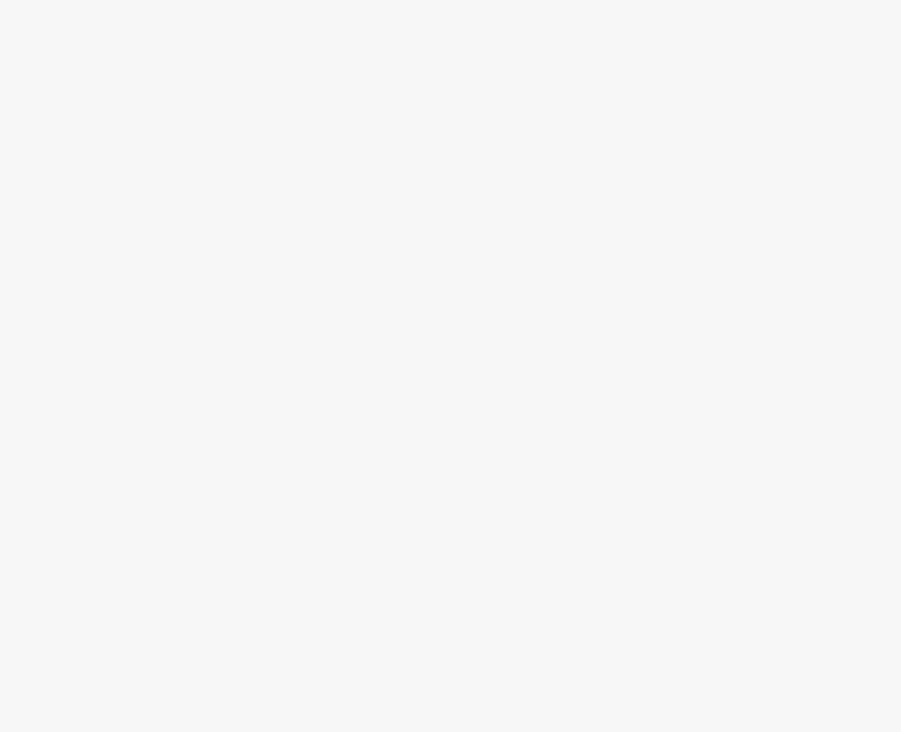
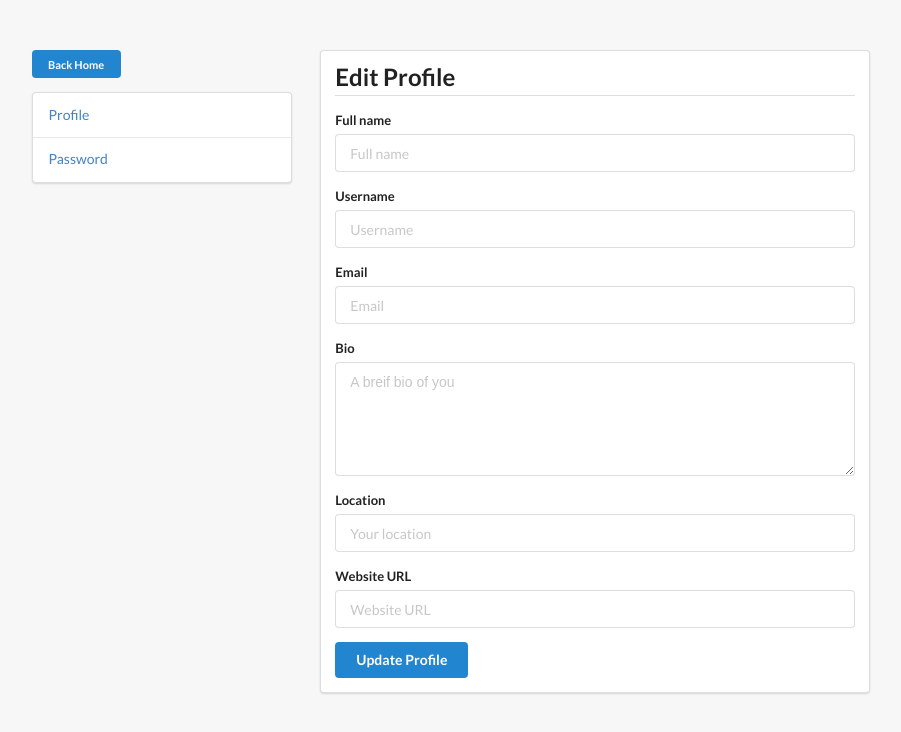
Before and after one commit to y-kawamura/twitter-clone-adonis-vue-app, a Vue app: page /#/settings/profile in a window 1280 px wide. Before the commit this address led to /#/. Shown: the top 732 px of the page, without its empty margins (45-946 px from the left). Built offline with nearby package versions, Linux system fonts and the light colour scheme; no server answers; sample sign-in values are in the browser's storage.

Commit message:
Create profile settings page

```diff
--- /dev/null
+++ b/src/components/User/Settings/UserProfileSettings.vue
@@ -0,0 +1,130 @@
+<template>
+  <div class="ui stackable grid container">
+    <UserSettingsMenu/>
+
+    <div class="eight wide column">
+      <div class="ui segment">
+        <h2 class="ui dividing header">Edit Profile</h2>
+
+        <Notification
+          :message="notification.message"
+          :type="notification.type"
+          v-if="notification.message"
+        />
+
+        <form class="ui form" @submit.prevent="updateProfile">
+          <div class="field">
+            <label>Full name</label>
+            <input type="text" name="name" v-model="name" required placeholder="Full name">
+          </div>
+          <div class="field">
+            <label>Username</label>
+            <input type="text" name="username" v-model="username" required placeholder="Username">
+          </div>
+          <div class="field">
+            <label>Email</label>
+            <input type="email" name="name" v-model="email" required placeholder="Email">
+          </div>
+          <div class="field">
+            <label>Bio</label>
+            <textarea rows="5" v-model="bio" placeholder="A breif bio of you"></textarea>
+          </div>
+          <div class="field">
+            <label>Location</label>
+            <input type="text" v-model="location" placeholder="Your location">
+          </div>
+          <div class="field">
+            <label>Website URL</label>
+            <input type="url" v-model="websiteUrl" placeholder="Website URL">
+          </div>
+
+          <button class="ui button primary">Update Profile</button>
+        </form>
+      </div>
+    </div>
+  </div>
+</template>
+
+<script>
+import Notification from '@/components/Notification'
+import UserSettingsMenu from '@/components/User/Settings/UserSettingsMenu'
+import axios from 'axios'
+
+export default {
+  name: 'UserProfileSettings',
+  components: {
+    Notification,
+    UserSettingsMenu
+  },
+  data () {
+    return {
+      name: '',
+      username: '',
+      email: '',
+      bio: '',
+      location: '',
+      websiteUrl: '',
+      notification: {
+        message: '',
+        type: ''
+      }
+    }
+  },
+  beforeRouteEnter (to, from, next) {
+    const token = localStorage.getItem('tweetr-token')
+
+    return token ? next() : next('/login')
+  },
+  created () {
+    this.fetchAuthenticatedUser()
+  },
+  methods: {
+    fetchAuthenticatedUser () {
+      const token = localStorage.getItem('tweetr-token')
+      console.log(token)
+      axios
+        .get('/account/me', {
+          headers: {
+            Authorization: `Bearer ${token}`
+          }
+        })
+        .then(response => {
+          this.name = response.data.data.name
+          this.username = response.data.data.username
+          this.email = response.data.data.email
+          this.location = response.data.data.location
+          this.bio = response.data.data.bio
+          this.websiteUrl = response.data.data.website_url
+        })
+    },
+    updateProfile () {
+      const token = localStorage.getItem('tweetr-token')
+
+      axios
+        .put(
+          '/account/update_profile',
+          {
+            name: this.name,
+            username: this.username,
+            email: this.email,
+            location: this.location,
+            bio: this.bio,
+            website_url: this.websiteUrl
+          },
+          {
+            headers: {
+              Authorization: `Bearer ${token}`
+            }
+          }
+        )
+        .then(response => {
+          // display success notification
+          this.notification = Object.assign({}, this.notification, {
+            message: response.data.message,
+            type: 'success'
+          })
+        })
+    }
+  }
+}
+</script>
--- /dev/null
+++ b/src/components/User/Settings/UserSettingsMenu.vue
@@ -0,0 +1,13 @@
+<template>
+  <div class="four wide column">
+    <router-link class="ui button mini primary" to="/">Back Home</router-link>
+    <div class="ui fluid vertical pointing menu">
+      <div class="item">
+        <router-link to="/settings/profile">Profile</router-link>
+      </div>
+      <div class="item">
+        <router-link to="/settings/password">Password</router-link>
+      </div>
+    </div>
+  </div>
+</template>
--- a/src/router/index.js
+++ b/src/router/index.js
@@ -2,6 +2,7 @@ import Vue from 'vue'
 import Router from 'vue-router'
 import SignUpForm from '@/components/Auth/SignUpForm'
 import LogInForm from '@/components/Auth/LogInForm'
+import UserProfileSettings from '@/components/User/Settings/UserProfileSettings'
 
 Vue.use(Router)
 
@@ -14,6 +15,10 @@ export default new Router({
     {
       path: '/login',
       component: LogInForm
+    },
+    {
+      path: '/settings/profile',
+      component: UserProfileSettings
     }
   ]
 })
```
